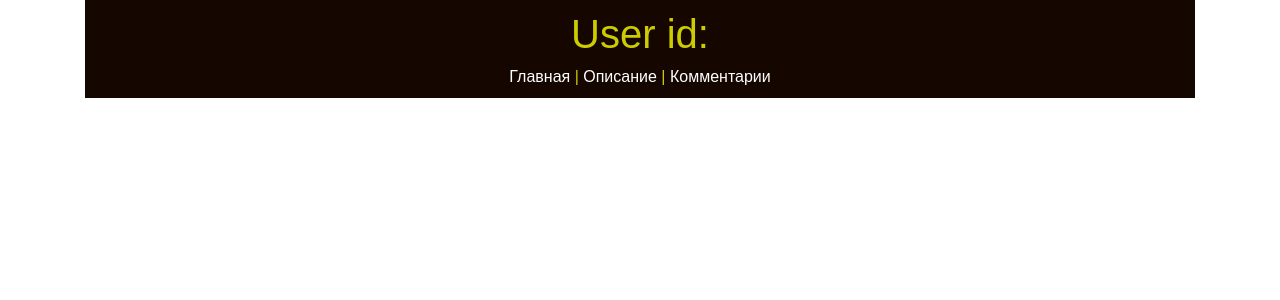
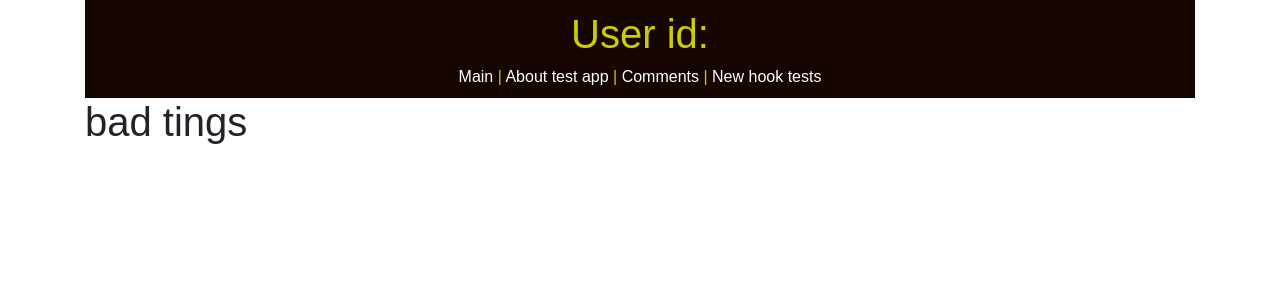
Before and after one commit to Vittozich/react-test-app, a React (Create React App) app: page /hook_tests in a window 1280 px wide. Shown: the top 300 px of the page. Built offline with nearby package versions, Linux system fonts and the light colour scheme; no server answers; the HTML template or start-up script is replaced by a standard one.

Commit message:
Do nothing

```diff
--- a/public/index.html
+++ b/public/index.html
@@ -13,7 +13,7 @@
 
     <link rel="manifest" href="%PUBLIC_URL%/manifest.json" />
 
-    <title>Мой реакт</title>
+    <title>My test react app</title>
   </head>
   <body>
     <noscript>You need to enable JavaScript to run this app.</noscript>
--- a/src/App.js
+++ b/src/App.js
@@ -11,6 +11,7 @@ import './App.css';
 import Comments from './components/pages/comments/CommentsPage';
 import Comment from './components/pages/comments/CommentPage';
 import About from './components/pages/About';
+import HookTests from "./components/pages/hook_tests/HookTests";
 
 //layouts
 import Header from './components/layouts/Header';
@@ -18,7 +19,7 @@ import Header from './components/layouts/Header';
 //this components
 import Todos from './components/Todos';
 import AddTodo from './components/AddTodo';
-import SecetedTodo from './components/SelectedTodo';
+import SelectedTodo from './components/SelectedTodo';
 
 //this hooks
 import { useGuestUserId } from './hooks/localStorage';
@@ -28,6 +29,7 @@ import { connection_url } from './constants/connections.js';
 
 //this contexts
 import TodoContext from './contexts/TodoContext';
+
 
 function App() {
 
@@ -104,10 +106,7 @@ function App() {
     })
   }
 
-
-
   return (
-
     <Router>
       <div className="App">
         <div className="container">
@@ -121,11 +120,11 @@ function App() {
 
               {todo ?
               <TodoContext.Provider value={todo}>
-                  <SecetedTodo />
+                  <SelectedTodo />
               </TodoContext.Provider>
               :
               <TodoContext.Provider value={{title: '♪'}}>
-                  <SecetedTodo />
+                  <SelectedTodo />
               </TodoContext.Provider>
               }
 
@@ -140,6 +139,9 @@ function App() {
           <Route path="/about" render={() => <About message="this is prop" />} />
           <Route exact path="/comments" component={Comments} />
 
+          <Route exact path="/hook_tests" component={HookTests} />
+
+          {/*read in README about pass params cross pages*/}
           <Route exact path="/comments/:id" render={({ match }) =>
             <Comment id={match.params.id} setLastReadCommentName={setLastReadCommentName} />}
           />
--- a/src/components/AddTodo.js
+++ b/src/components/AddTodo.js
@@ -1,7 +1,7 @@
 import React, { useState } from 'react';
 import PropTypes from 'prop-types';
 
-function AddTodo(props) {
+export default function AddTodo(props) {
 
   let [title, setTitle] = useState('');
 
@@ -19,7 +19,7 @@ function AddTodo(props) {
         type="text"
         name="title"
         style={{ flex: '10', padding: '5px' }}
-        placeholder="Добавить новый ...."
+        placeholder="Add new one ...."
         value={title}
         onChange={onChange}
       />
@@ -36,5 +36,3 @@ function AddTodo(props) {
 AddTodo.propTypes = {
   addTodo: PropTypes.func.isRequired
 }
-
-export default AddTodo
--- a/src/components/layouts/Header.js
+++ b/src/components/layouts/Header.js
@@ -5,14 +5,16 @@ export default function Header({ guest_user_id : us_i, lastReadCommentName : ln}
   return (
     <header style={headerStyle}>
       <h1>User id: {us_i}</h1>
-      <Link style={linkStyle} to="/">Главная</Link>
+      <Link style={linkStyle} to="/">Main</Link>
       {' | '}
-      <Link style={linkStyle} to="/about">Описание</Link>
+      <Link style={linkStyle} to="/about">About test app</Link>
       {' | '}
-      <Link style={linkStyle} to="/comments">Комментарии</Link>
+      <Link style={linkStyle} to="/comments">Comments</Link>
+      {' | '}
+      <Link style={linkStyle} to="/hook_tests">New hook tests</Link>
       <br />
       {ln !== '' ?
-        'Последний прочтенный комментарий : ' + ln :
+        'last read comment : ' + ln :
         ''}
     </header>
   )
--- /dev/null
+++ b/src/components/pages/hook_tests/HookTests.js
@@ -0,0 +1,9 @@
+import React from 'react'
+
+export default function HookTests() {
+    return (
+        <div>
+            <h1>bad tings</h1>
+        </div>
+    )
+}
```
Also changed, not shown: 1 other file (tests, documents, lock files or other folders).
